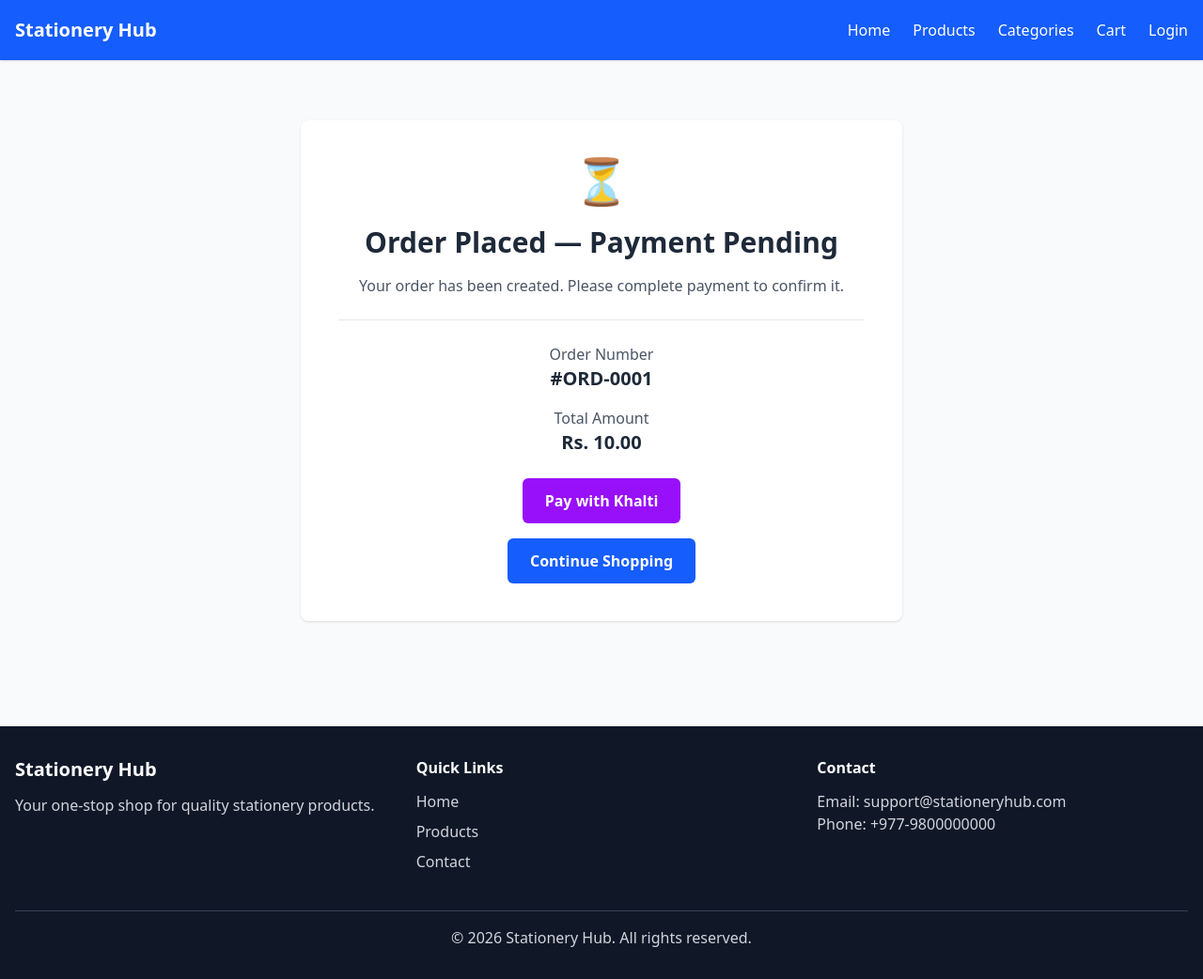
After one commit to blax99/Stationery-Hub, a Django app: template templates/order/confirmation.html in a window 1280 px wide. The commit adds this page. Shown: the whole page at 94% size. Run offline with Django 5.2, Linux system fonts and the light colour scheme; the template is opened without the code that fills it: values that come from a table or form of the project are taken from there, others are empty; tables that the repository leaves empty hold one stand-in row (values such as "Sample post"); style sheets or scripts are compiled from the project's sources; parts of the project's set-up code (start-up, migrations or seed data) failed here and were passed over.

Commit message:
Complete order checkout and confirmation

```diff
--- a/orders/urls.py
+++ b/orders/urls.py
@@ -2,5 +2,10 @@ from django.urls import path
 from . import views
 
 urlpatterns = [
-    path('checkout/',views.checkout, name='checkout'),
+    path('checkout/', views.checkout, name='checkout'),
+    path(
+    'order-confirmation/<int:order_id>/',
+    views.order_confirmation,
+    name='order_confirmation'
+),
 ]
--- /dev/null
+++ b/templates/order/confirmation.html
@@ -0,0 +1,126 @@
+{% extends "base.html" %}
+
+{% block title %}Order Confirmation - Stationery Hub{% endblock %}
+
+{% block content %}
+
+<div class="max-w-2xl mx-auto px-4 py-16 text-center">
+    <div class="bg-white rounded-lg shadow p-10">
+
+        {% if order.payment_status == 'paid' %}
+
+            <div class="text-green-600 text-5xl mb-6">✓</div>
+
+            <h1 class="text-3xl font-bold text-gray-800 mb-4">
+                Order Confirmed!
+            </h1>
+
+            <p class="text-gray-600 mb-6">
+                Thank you for your order. Your payment was successful and your order has been placed.
+            </p>
+
+        {% elif order.payment_status == 'failed' %}
+
+            <div class="text-red-600 text-5xl mb-6">✕</div>
+
+            <h1 class="text-3xl font-bold text-gray-800 mb-4">
+                Payment Failed
+            </h1>
+
+            <p class="text-gray-600 mb-6">
+                Something went wrong with your payment. You can try again below.
+            </p>
+
+        {% else %}
+
+            <div class="text-yellow-500 text-5xl mb-6">⏳</div>
+
+            <h1 class="text-3xl font-bold text-gray-800 mb-4">
+                Order Placed — Payment Pending
+            </h1>
+
+            <p class="text-gray-600 mb-6">
+                Your order has been created. Please complete payment to confirm it.
+            </p>
+
+        {% endif %}
+
+        <div class="border-t border-gray-200 pt-6 mb-6">
+
+            <p class="text-gray-600">
+                Order Number
+            </p>
+
+            <p class="text-xl font-semibold text-gray-800">
+                #ORD-{{ order.id|stringformat:"04d" }}
+            </p>
+
+            <p class="text-gray-600 mt-4">
+                Total Amount
+            </p>
+
+            <p class="text-xl font-semibold text-gray-800">
+                Rs. {{ order.total_amount }}
+            </p>
+
+        </div>
+
+        {% if order.payment_status != 'paid' %}
+
+            <button
+                onclick="payWithKhalti({{ order.id }})"
+                class="inline-block bg-purple-600 text-white px-6 py-3 rounded-md font-semibold hover:bg-purple-700 transition duration-200 mb-4"
+            >
+                Pay with Khalti
+            </button>
+
+            <br>
+
+        {% endif %}
+
+        <a
+            href="/"
+            class="inline-block bg-blue-600 text-white px-6 py-3 rounded-md font-semibold hover:bg-blue-700 transition duration-200"
+        >
+            Continue Shopping
+        </a>
+
+    </div>
+</div>
+
+<script>
+function getCookie(name) {
+    const value = `; ${document.cookie}`;
+    const parts = value.split(`; ${name}=`);
+
+    if (parts.length === 2) {
+        return parts.pop().split(';').shift();
+    }
+}
+
+async function payWithKhalti(orderId) {
+    const res = await fetch('/payments/initiate/', {
+        method: 'POST',
+        headers: {
+            'Content-Type': 'application/json',
+            'X-CSRFToken': getCookie('csrftoken')
+        },
+        body: JSON.stringify({
+            order_id: orderId
+        })
+    });
+
+    const data = await res.json();
+
+    if (data.payment_url) {
+        window.location.href = data.payment_url;
+    } else {
+        alert(
+            data.error ||
+            "Payment failed to start. Please try again."
+        );
+    }
+}
+</script>
+
+{% endblock %}
```
Also changed, not shown: orders/views.py (+15 -1 lines), templates/checkout.html (+14 -4 lines), templates/order_confirmation.html (deleted, +0 -44 lines).
